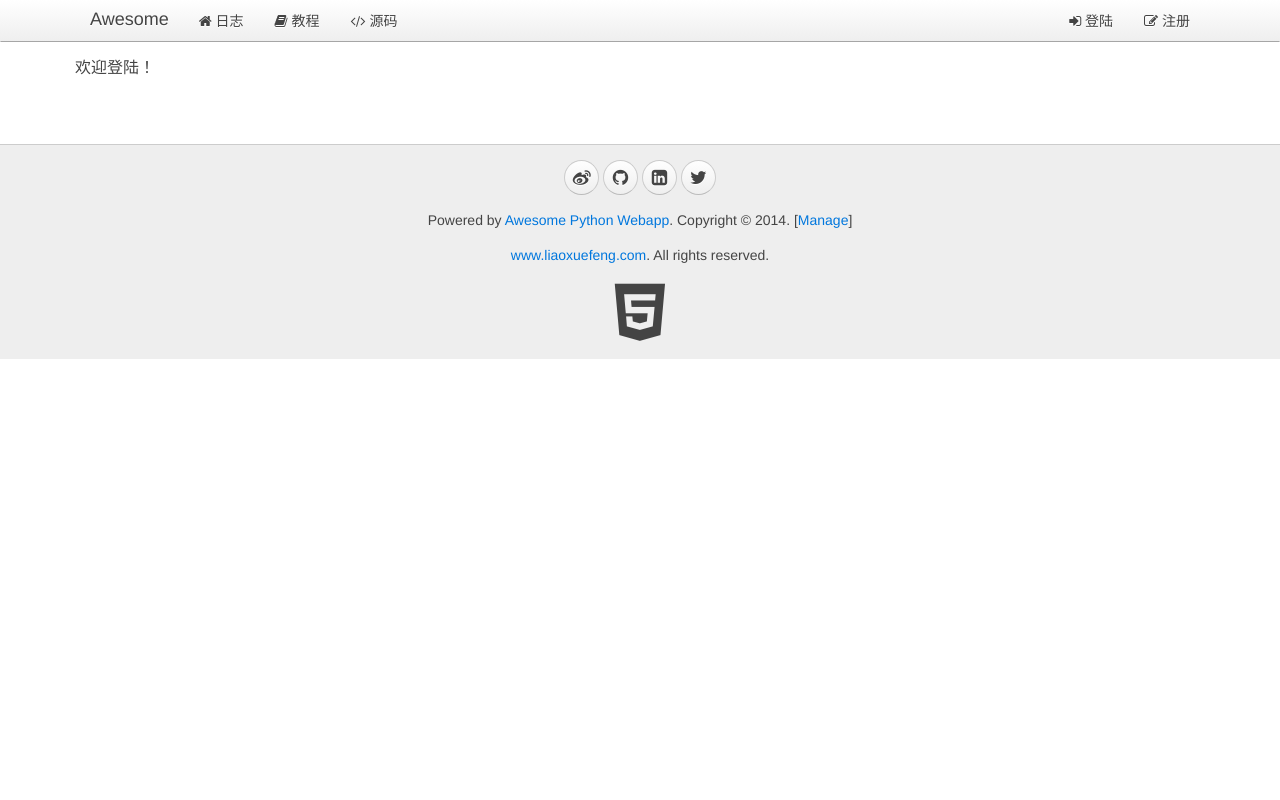
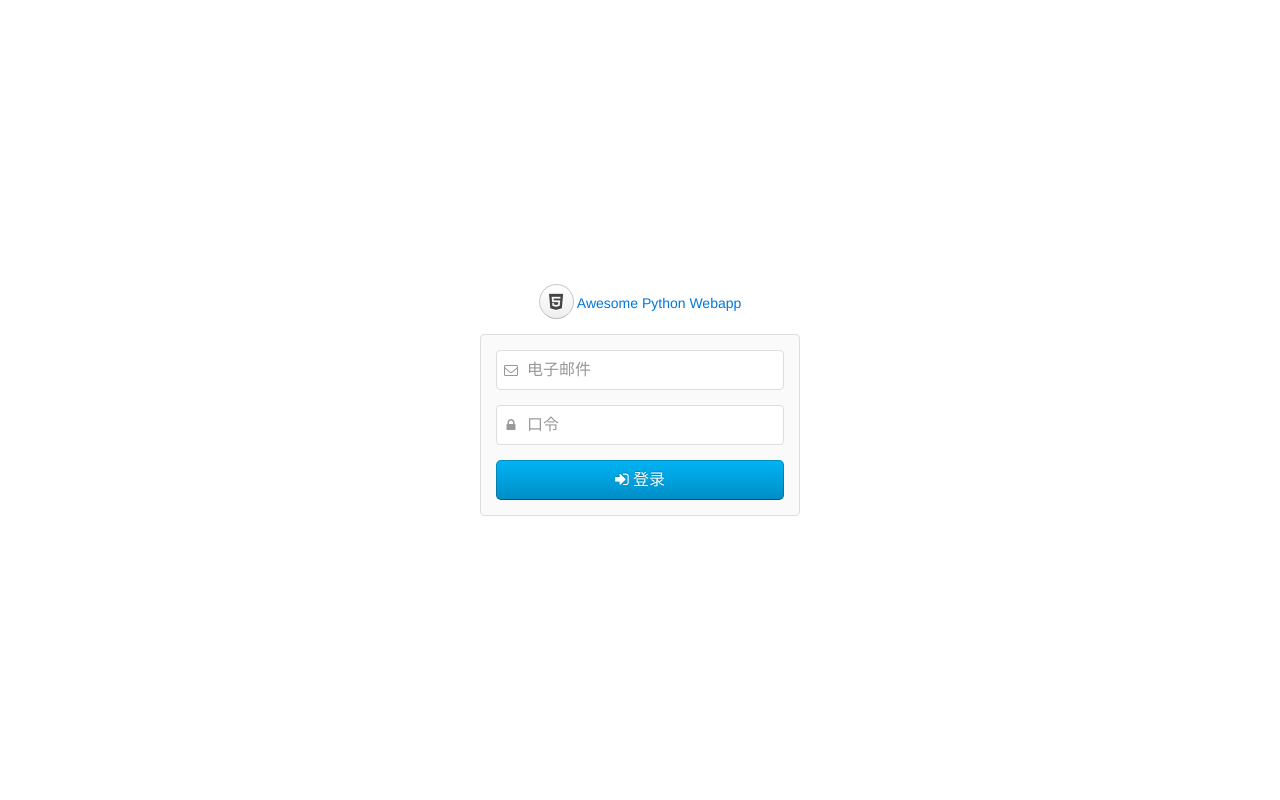
Before and after one commit to Leangle/web_app, a Python web app: template www/templates/signin.html in a window 1280 px wide. Run offline with Jinja, Linux system fonts and the light colour scheme; the template is opened without the code that fills it, so the values that code supplies are empty; some web fonts are replaced.

Commit message:
add login complete

```diff
--- a/www/config.py
+++ b/www/config.py
@@ -7,10 +7,12 @@ Created on 2019/5/19
 """
 import config_default
 
+
 class Dict(dict):
     """
     Simple dict but support accesss as x.y style.
     """
+
     def __init(self, names=(), values=(), **kwargs):
         super().__init__(**kwargs)
         for key, value in zip(names, values):
--- a/www/models.py
+++ b/www/models.py
@@ -5,12 +5,13 @@ Created on 2019/5/6
 
 @author: Lawrence
 """
-import time, uuid
+import time
+import uuid
 from orm import Model, StringField, BooleanField,  FloatField, TextField
 
 
 def next_id():
-    return '%015d%s000'%(int(time.time() * 1000), uuid.uuid4().hex)
+    return '%015d%s000' % (int(time.time() * 1000), uuid.uuid4().hex)
 
 
 class User(Model):
--- a/www/templates/signin.html
+++ b/www/templates/signin.html
@@ -1,69 +1,71 @@
-<!-- 继承父模板 '__base__.html' -->
-{% extends '__base__.html' %}
-<!--jinja2 title 块内容替换-->
-{% block title %}Signin/登陆{% endblock %}
-<!--jinja2 beforehead 块内容替换-->
-{% block beforehead %}
-<!--script中构建vue,向后端API提交登录验证信息数据-->
+
+<!DOCTYPE html>
+<html class="uk-height-1-1">
+<head>
+    <meta charset="utf-8" />
+    <title>登录 - Awesome Python Webapp</title>
+    <link rel="stylesheet" href="/static/css/uikit.min.css">
+    <link rel="stylesheet" href="/static/css/uikit.gradient.min.css">
+    <script src="/static/js/jquery.min.js"></script>
+    <script src="/static/js/sha1.min.js"></script>
+    <script src="/static/js/uikit.min.js"></script>
+    <script src="/static/js/vue.min.js"></script>
+    <script src="/static/js/awesome.js"></script>
     <script>
-
 $(function() {
     var vmAuth = new Vue({
         el: '#vm',
         data: {
             email: '',
-            passwd: ''
+            password: ''
         },
         methods: {
             submit: function(event) {
                 event.preventDefault();
-                var $form = $('#vm');
-                var email = this.email.trim().toLowerCase();
-                var data = {
+                var
+                    $form = $('#vm'),
+                    email = this.email.trim().toLowerCase();
+
+
+                    data = {
                         email: email,
-                        passwd: this.passwd==='' ? '' : CryptoJS.SHA1(email + ':' + this.passwd).toString()
+                        password: this.password==='' ? '' : CryptoJS.SHA1(email + ':' + this.password).toString()
                     };
                 $form.postJSON('/api/authenticate', data, function(err, result) {
                     if (! err) {
                         location.assign('/');
-                    }
+
+                    };
                 });
             }
         }
     });
-    $('#vm').show();
 });
-
     </script>
-
-{% endblock %}
-
-<!--jinja2 content 块内容替换，构建登录页面UI主要内容-->
-{% block content %}
-    <div class="uk-grid">
-    <div class="uk-width-1-1">
-        <h4>欢迎登陆！</h4>
-        <form id="vm" v-on="submit: submit" class="uk-form-stacked">
+</head>
+<body class="uk-height-1-1">
+    <div class="uk-vertical-align uk-text-center uk-height-1-1">
+        <div class="uk-vertical-align-middle" style="width: 320px">
+            <p><a href="/" class="uk-icon-button"><i class="uk-icon-html5"></i></a> <a href="/">Awesome Python Webapp</a></p>
+            <form id="vm" v-on="submit: submit" class="uk-panel uk-panel-box uk-form">
                 <div class="uk-alert uk-alert-danger uk-hidden"></div>
-            <div class="uk-margin-top">
-                <label class="uk-form-label">电子邮箱:</label>
-                <div class="uk-inline">
-                    <span class="uk-form-icon" uk-icon="user"></span>
-                    <input class="uk-input uk-form-width-medium" v-model="email" type="text" maxlength="50" placeholder="Email">
+                <div class="uk-form-row">
+                    <div class="uk-form-icon uk-width-1-1">
+                        <i class="uk-icon-envelope-o"></i>
+                        <input v-model="email" name="email" type="text" placeholder="电子邮件" maxlength="50" class="uk-width-1-1 uk-form-large">
                     </div>
                 </div>
-            <div class="uk-margin-top">
-                <label class="uk-form-label">输入口令:</label>
-                <div class="uk-inline">
-                    <span class="uk-form-icon uk-form-icon-flip" uk-icon="lock"></span>
-                    <input class="uk-input uk-form-width-medium" v-model="passwd" type="password" maxlength="50" placeholder="口令">
+                <div class="uk-form-row">
+                    <div class="uk-form-icon uk-width-1-1">
+                        <i class="uk-icon-lock"></i>
+                        <input v-model="password" name="password" type="password" placeholder="口令" maxlength="50" class="uk-width-1-1 uk-form-large">
                     </div>
                 </div>
-            <div class="uk-margin-top">
-                <button type="submit" class="uk-button uk-button-primary">登陆</button>
+                <div class="uk-form-row">
+                    <button type="submit" class="uk-width-1-1 uk-button uk-button-primary uk-button-large"><i class="uk-icon-sign-in"></i> 登录</button>
                 </div>
             </form>
         </div>
     </div>
-
-{% endblock %}
+</body>
+</html>
```
Also changed, not shown: www/handlers.py (+45 -30 lines), www/orm.py (+17 -10 lines), www/templates/register.html (+12 -22 lines). Lines whose indentation alone changed are shown as unchanged.
